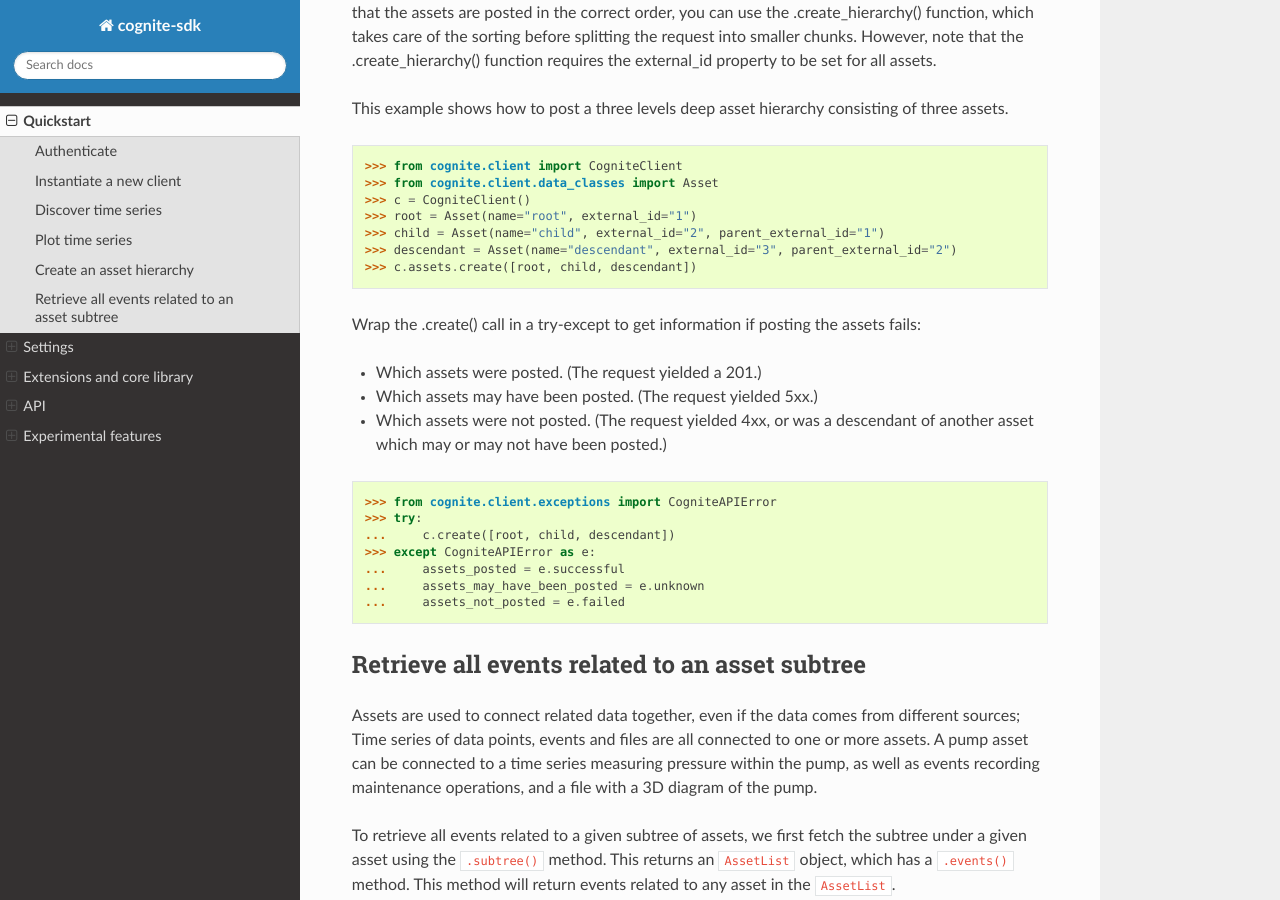
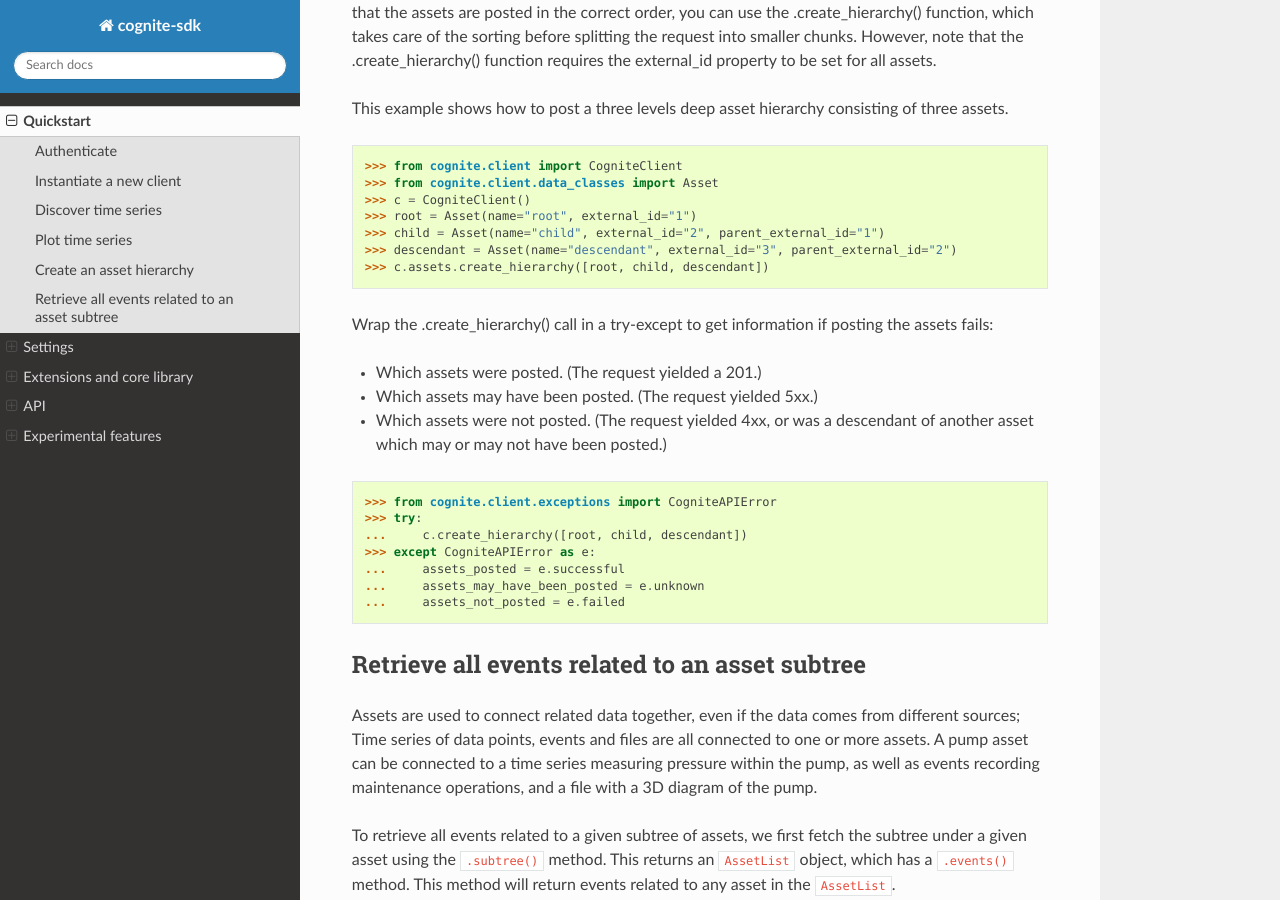
Before and after one commit to cognitedata/cognite-sdk-python, a Sphinx documentation site: the page built from docs/source/cognite.rst, in a window 1280 px wide and 900 px high, scrolled down 2471 px. Built offline with Sphinx 7.4.7 and the Read the Docs theme 2.0.0, drawn with Linux system fonts in a browser that asks for light colours.

Commit message:
Update documentation.

```diff
--- a/docs/source/cognite.rst
+++ b/docs/source/cognite.rst
@@ -117,9 +117,9 @@ This example shows how to post a three levels deep asset hierarchy consisting of
     >>> root = Asset(name="root", external_id="1")
     >>> child = Asset(name="child", external_id="2", parent_external_id="1")
     >>> descendant = Asset(name="descendant", external_id="3", parent_external_id="2")
-    >>> c.assets.create([root, child, descendant])
+    >>> c.assets.create_hierarchy([root, child, descendant])
 
-Wrap the .create() call in a try-except to get information if posting the assets fails:
+Wrap the .create_hierarchy() call in a try-except to get information if posting the assets fails:
 
 - Which assets were posted. (The request yielded a 201.)
 - Which assets may have been posted. (The request yielded 5xx.)
@@ -129,7 +129,7 @@ Wrap the .create() call in a try-except to get information if posting the assets
 
     >>> from cognite.client.exceptions import CogniteAPIError
     >>> try:
-    ...     c.create([root, child, descendant])
+    ...     c.create_hierarchy([root, child, descendant])
     >>> except CogniteAPIError as e:
     ...     assets_posted = e.successful
     ...     assets_may_have_been_posted = e.unknown
```
